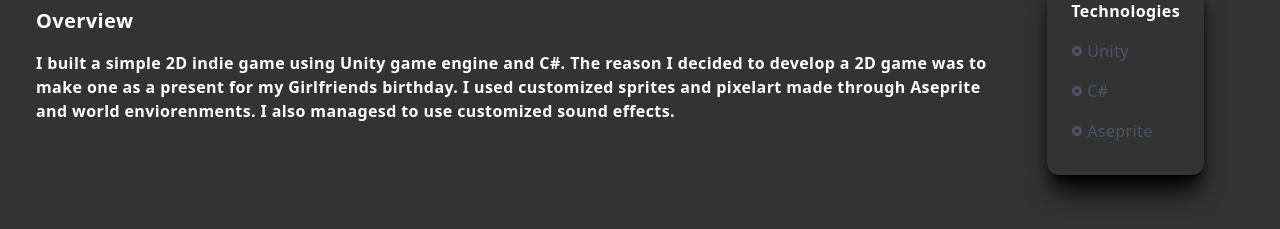
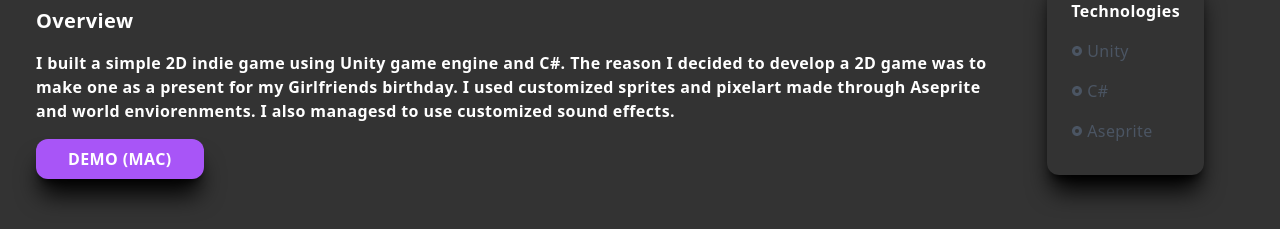
Before and after one commit to Ramareigns/Ramith-Portfolio, a Next.js app: page /birthdayGame in a window 1280 px wide. Shown: the part 561-790 px from the top of the page. Built offline with nearby package versions, Linux system fonts and the light colour scheme.

Commit message:
added the game/code for 2d game

```diff
--- a/pages/birthdayGame.js
+++ b/pages/birthdayGame.js
@@ -27,11 +27,14 @@ const birthdayGame = () => {
           <p className="py-4 text-xl">Overview</p>
           <p>
             I built a simple 2D indie game using Unity game engine and C#. The
-            reason I decided to develop a 2D game was to make one as a present for my
-            Girlfriends birthday. I used customized sprites and pixelart made
-            through Aseprite and world enviorenments. I also managesd to use
-            customized sound effects.
+            reason I decided to develop a 2D game was to make one as a present
+            for my Girlfriends birthday. I used customized sprites and pixelart
+            made through Aseprite and world enviorenments. I also managesd to
+            use customized sound effects.
           </p>
+          <a href="https://github.com/Ramareigns/Rushini-Birthday-Game">
+            <button className="px-8 py-2 mt-4 text-white">Demo (Mac)</button>
+          </a>
           {/* <a href="https://ramareigns.github.io/Website-Bitcam22/">
             <button className="px-8 py-2 mt-4 mr-8 text-white">Demo(Mac)</button>
           </a>
```
